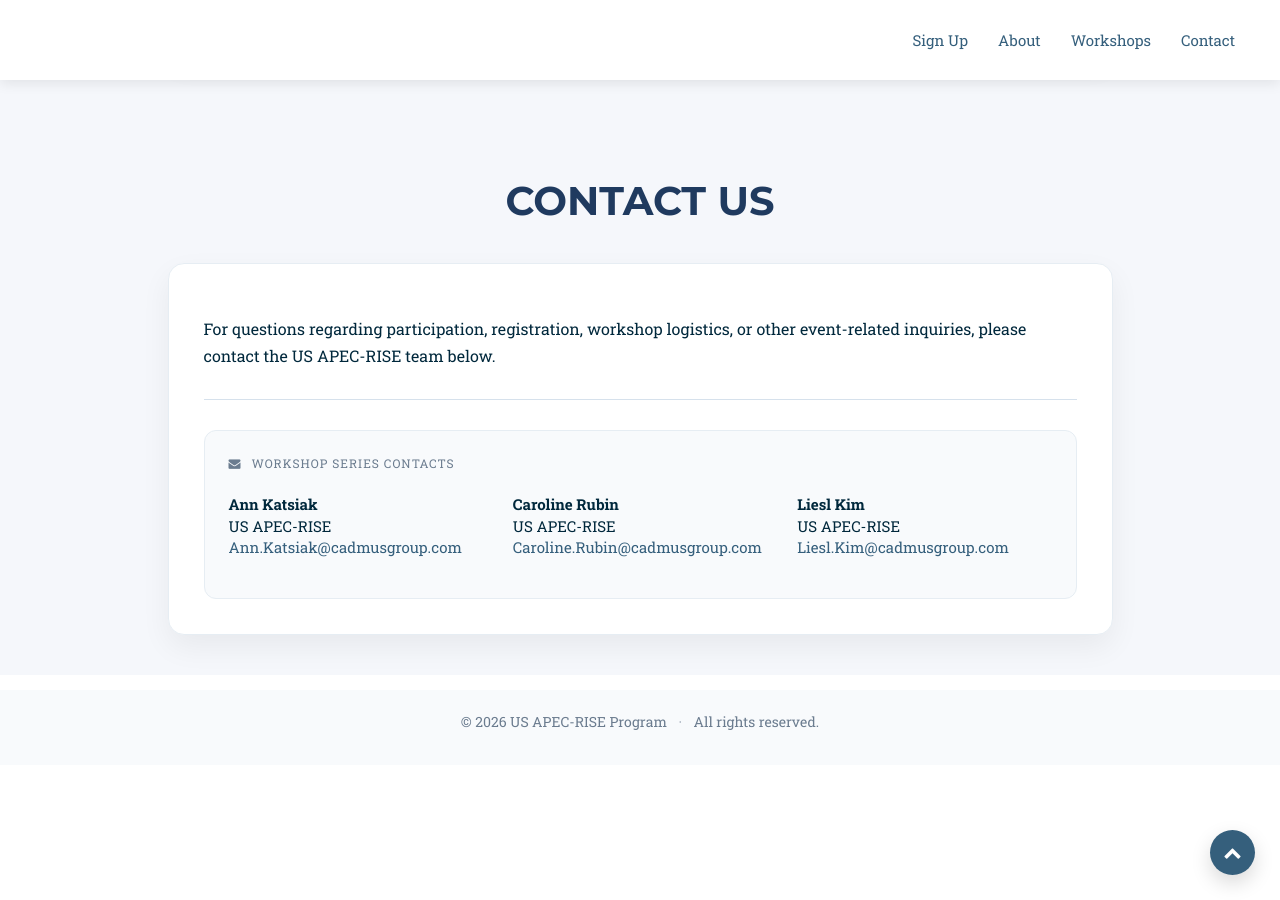
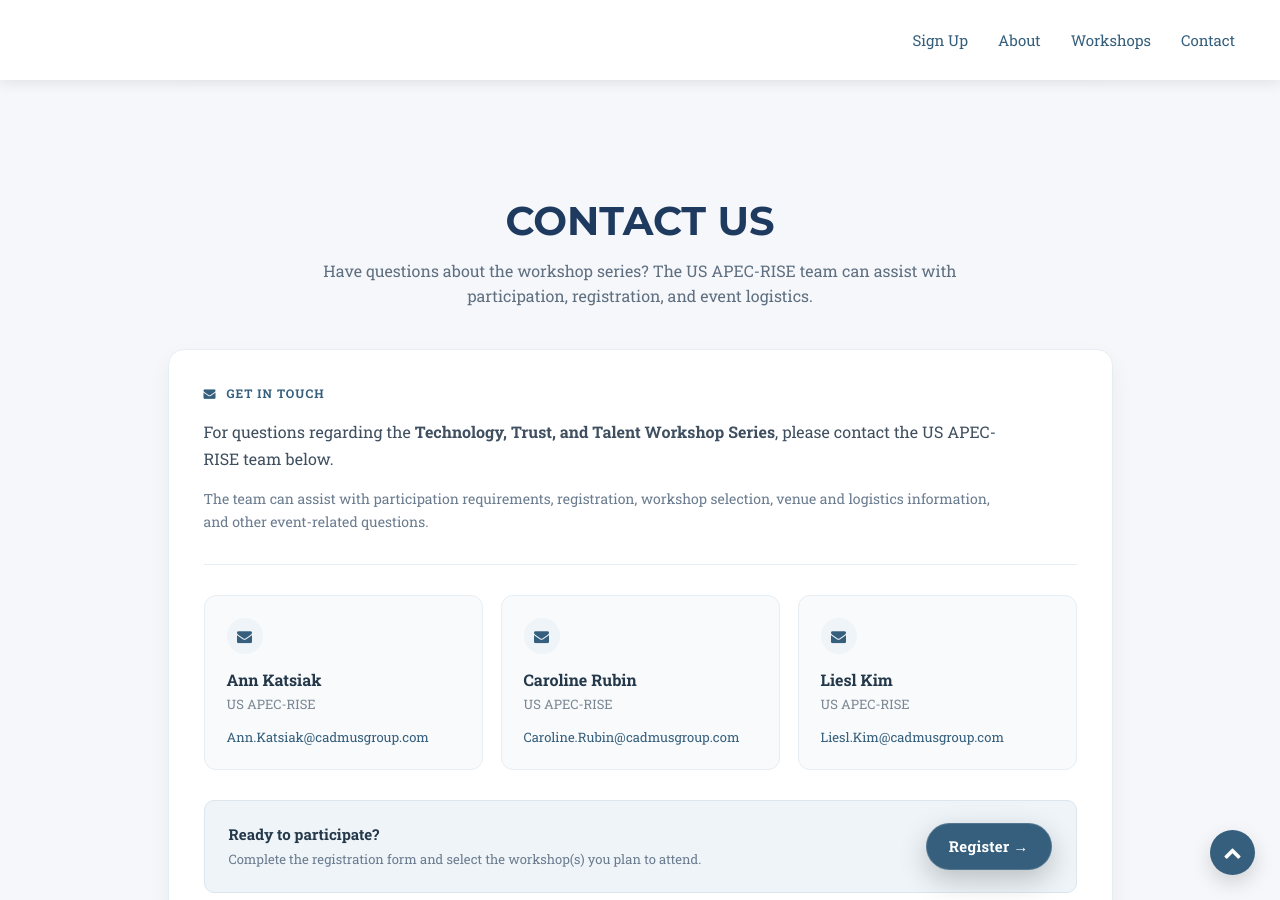
Before and after one commit to usapecrise/singapore-digital-cluster, a Jekyll site: the page built from index.html, in a window 1280 px wide and 900 px high, scrolled down 4981 px. Built offline with Jekyll 4.4.1, drawn with Linux system fonts in a browser that asks for light colours; nearby versions of some CDN libraries; some web fonts are replaced; library files that are not in the unit come from our copies.

Commit message:
Update contact.html

```diff
--- a/_includes/2016_data/contact.html
+++ b/_includes/2016_data/contact.html
@@ -1,82 +1,285 @@
-<section id="contact" style="background:#f5f7fb; padding:40px 0;">
+<section id="contact" style="background:#f5f7fb; padding:60px 0;">
   <div class="container">
 
     <!-- TITLE -->
-    <div class="text-center">
+    <div class="text-center" style="margin-bottom:40px;">
       <h2 class="section-heading">Contact Us</h2>
+
+      <p style="
+        max-width:700px;
+        margin:15px auto 0;
+        font-size:16px;
+        color:#5f6f7f;
+        line-height:1.6;
+      ">
+        Have questions about the workshop series? The US APEC-RISE team
+        can assist with participation, registration, and event logistics.
+      </p>
     </div>
 
-    <!-- CONTENT CARD -->
-    <div class="row" style="margin-top:40px;">
+
+    <!-- MAIN CARD -->
+    <div class="row">
       <div class="col-lg-10 col-lg-offset-1">
 
         <div style="
           background:#ffffff;
           border-radius:16px;
           padding:35px;
-          box-shadow:0 12px 30px rgba(0,0,0,0.06);
+          box-shadow:0 10px 25px rgba(0,0,0,0.05);
           border:1px solid #e6edf3;
         ">
 
           <!-- INTRO -->
-          <p style="font-size:16px; line-height:1.7;">
-            For questions regarding participation, registration, workshop logistics,
-            or other event-related inquiries, please contact the US APEC-RISE team below.
+          <div style="max-width:800px;">
+
+            <div style="
+              font-size:12px;
+              font-weight:700;
+              text-transform:uppercase;
+              letter-spacing:1px;
+              color:#355f7c;
+              margin-bottom:10px;
+            ">
+              <i class="fa fa-envelope" style="margin-right:6px;"></i>
+              Get in Touch
+            </div>
+
+            <p style="
+              font-size:16px;
+              line-height:1.7;
+              color:#3f4f5f;
+              margin-bottom:10px;
+            ">
+              For questions regarding the
+              <strong>Technology, Trust, and Talent Workshop Series</strong>,
+              please contact the US APEC-RISE team below.
             </p>
 
-          <hr style="margin:30px 0; border-color:#d6e1ec;">
+            <p style="
+              font-size:14px;
+              line-height:1.7;
+              color:#6b7c8f;
+              margin-bottom:0;
+            ">
+              The team can assist with participation requirements, registration,
+              workshop selection, venue and logistics information, and other
+              event-related questions.
+            </p>
 
-          <!-- CONTACT CARD -->
+          </div>
+
+
+          <hr style="margin:30px 0; border-color:#e6edf3;">
+
+
+          <!-- CONTACT GRID -->
+          <div style="
+            display:grid;
+            grid-template-columns:repeat(auto-fit,minmax(220px,1fr));
+            gap:18px;
+          ">
+
+
+            <!-- ANN -->
             <div style="
               background:#f8fafc;
               border:1px solid #e6edf3;
               border-radius:12px;
-            padding:24px;
+              padding:22px;
             ">
 
-            <!-- CARD LABEL -->
               <div style="
-              font-size:12px;
-              text-transform:uppercase;
-              letter-spacing:1px;
-              color:#6b7c8f;
-              margin-bottom:22px;
+                width:36px;
+                height:36px;
+                border-radius:50%;
+                background:#eef4f8;
+                color:#355f7c;
+                display:flex;
+                align-items:center;
+                justify-content:center;
+                margin-bottom:15px;
               ">
-              <i class="fa fa-envelope" style="margin-right:6px;"></i>
-              Workshop Series Contacts
+                <i class="fa fa-envelope"></i>
               </div>
 
-            <!-- CONTACT GRID -->
-            <div class="row">
+              <strong style="
+                display:block;
+                font-size:16px;
+                color:#24384a;
+                margin-bottom:3px;
+              ">
+                Ann Katsiak
+              </strong>
 
-              <div class="col-md-4" style="margin-bottom:15px;">
-                <strong>Ann Katsiak</strong><br>
-                US APEC-RISE<br>
+              <span style="
+                display:block;
+                font-size:13px;
+                color:#7a8793;
+                margin-bottom:12px;
+              ">
+                US APEC-RISE
+              </span>
+
               <a href="mailto:Ann.Katsiak@cadmusgroup.com"
-                   style="color:#355f7c; text-decoration:none;">
+                 style="
+                   color:#355f7c;
+                   text-decoration:none;
+                   font-size:13px;
+                 ">
                 Ann.Katsiak@cadmusgroup.com
               </a>
+
             </div>
 
-              <div class="col-md-4" style="margin-bottom:15px;">
-                <strong>Caroline Rubin</strong><br>
-                US APEC-RISE<br>
+
+            <!-- CAROLINE -->
+            <div style="
+              background:#f8fafc;
+              border:1px solid #e6edf3;
+              border-radius:12px;
+              padding:22px;
+            ">
+
+              <div style="
+                width:36px;
+                height:36px;
+                border-radius:50%;
+                background:#eef4f8;
+                color:#355f7c;
+                display:flex;
+                align-items:center;
+                justify-content:center;
+                margin-bottom:15px;
+              ">
+                <i class="fa fa-envelope"></i>
+              </div>
+
+              <strong style="
+                display:block;
+                font-size:16px;
+                color:#24384a;
+                margin-bottom:3px;
+              ">
+                Caroline Rubin
+              </strong>
+
+              <span style="
+                display:block;
+                font-size:13px;
+                color:#7a8793;
+                margin-bottom:12px;
+              ">
+                US APEC-RISE
+              </span>
+
               <a href="mailto:Caroline.Rubin@cadmusgroup.com"
-                   style="color:#355f7c; text-decoration:none;">
+                 style="
+                   color:#355f7c;
+                   text-decoration:none;
+                   font-size:13px;
+                 ">
                 Caroline.Rubin@cadmusgroup.com
               </a>
+
             </div>
 
-              <div class="col-md-4" style="margin-bottom:15px;">
-                <strong>Liesl Kim</strong><br>
-                US APEC-RISE<br>
+
+            <!-- LIESL -->
+            <div style="
+              background:#f8fafc;
+              border:1px solid #e6edf3;
+              border-radius:12px;
+              padding:22px;
+            ">
+
+              <div style="
+                width:36px;
+                height:36px;
+                border-radius:50%;
+                background:#eef4f8;
+                color:#355f7c;
+                display:flex;
+                align-items:center;
+                justify-content:center;
+                margin-bottom:15px;
+              ">
+                <i class="fa fa-envelope"></i>
+              </div>
+
+              <strong style="
+                display:block;
+                font-size:16px;
+                color:#24384a;
+                margin-bottom:3px;
+              ">
+                Liesl Kim
+              </strong>
+
+              <span style="
+                display:block;
+                font-size:13px;
+                color:#7a8793;
+                margin-bottom:12px;
+              ">
+                US APEC-RISE
+              </span>
+
               <a href="mailto:Liesl.Kim@cadmusgroup.com"
-                   style="color:#355f7c; text-decoration:none;">
+                 style="
+                   color:#355f7c;
+                   text-decoration:none;
+                   font-size:13px;
+                 ">
                 Liesl.Kim@cadmusgroup.com
               </a>
+
             </div>
 
           </div>
+
+
+          <!-- BOTTOM ACTION -->
+          <div style="
+            margin-top:30px;
+            padding:22px 24px;
+            background:#eef4f8;
+            border:1px solid #dbe6ee;
+            border-radius:10px;
+            display:flex;
+            align-items:center;
+            justify-content:space-between;
+            flex-wrap:wrap;
+            gap:18px;
+          ">
+
+            <div>
+              <strong style="
+                display:block;
+                color:#24384a;
+                font-size:15px;
+                margin-bottom:3px;
+              ">
+                Ready to participate?
+              </strong>
+
+              <span style="
+                color:#6b7c8f;
+                font-size:13px;
+              ">
+                Complete the registration form and select the workshop(s) you plan to attend.
+              </span>
+            </div>
+
+            <a href="#register"
+               class="page-scroll btn btn-primary"
+               style="
+                 padding:10px 20px;
+                 border-radius:6px;
+                 font-weight:600;
+               ">
+              Register →
+            </a>
 
           </div>
 
```
Lines whose indentation alone changed are shown as unchanged.
